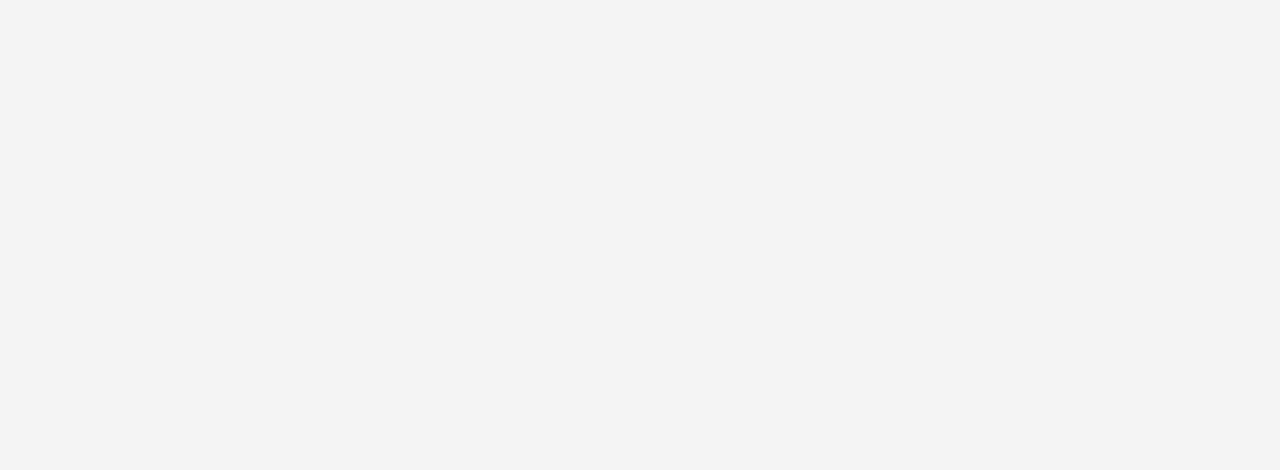
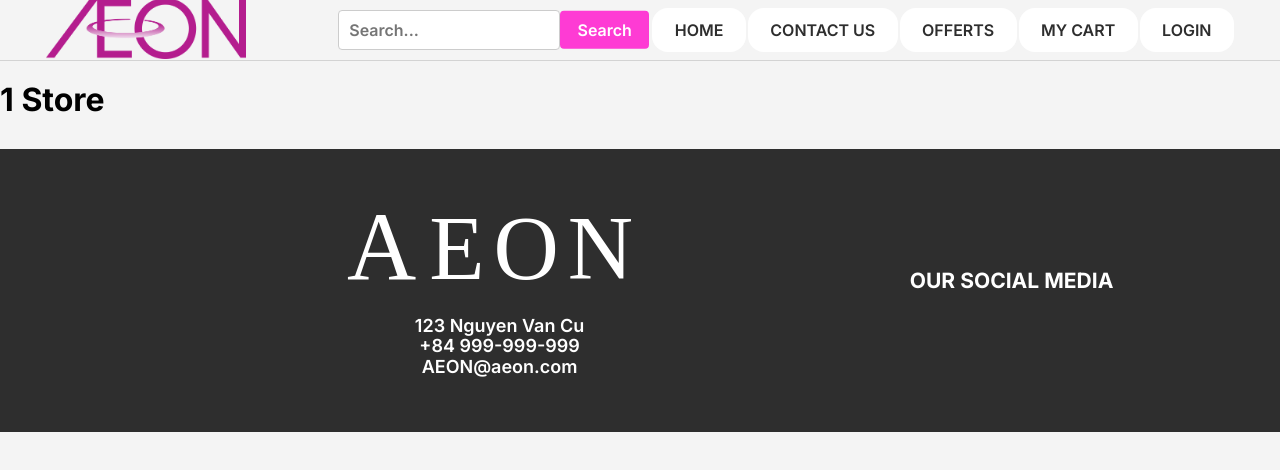
Before and after one commit to Phuc000/DB_Assignment, a React (Vite) app: page /store/1 in a window 1280 px wide. Before the commit this address had no page. Shown: the top 470 px of the page. Built offline with nearby package versions, Linux system fonts and the light colour scheme.

Commit message:
test connect

```diff
--- a/package.json
+++ b/package.json
@@ -3,6 +3,7 @@
   "private": true,
   "version": "0.0.0",
   "type": "module",
+  "proxy": "http://localhost:8080",
   "scripts": {
     "dev": "vite",
     "build": "vite build",
--- a/src/App.jsx
+++ b/src/App.jsx
@@ -1,6 +1,6 @@
 import React, { useState } from "react";
 import { BrowserRouter as Router, Route, Routes } from "react-router-dom";
-import { Home, Login, Cart, Category, BuyProduct } from "./Pages";
+import { Home, Login, Cart, Category, BuyProduct, Store } from "./Pages";
 import "./App.css";
 
 function App() {
@@ -16,6 +16,7 @@ function App() {
             <Route path="/Category/:categoryName" element={<Category />} />
             <Route path="/Cart" element={<Cart />} />
             <Route path="/buy-product/:productId" element={<BuyProduct />} />
+            <Route path="/store/:storeId" element={<Store />} />
           </Routes>
         </div>
       </div>
--- a/src/Components/Header/Header.jsx
+++ b/src/Components/Header/Header.jsx
@@ -21,7 +21,7 @@ const Header = () => {
                 <div class="search_body">
                     <div class="search-container">
                       <input type="text" class="search-input" id="searchInput" placeholder="Search..."/>
-                      <button class="search-button" onclick={search}>Search</button>
+                      <button class="search-button">Search</button>
                     </div>
                   </div>
               </div>
--- a/src/Pages/BuyProduct/BuyProduct.css
+++ b/src/Pages/BuyProduct/BuyProduct.css
@@ -34,10 +34,12 @@
     margin-left: 10vw;
     margin-bottom: 20px;
     border: 1px solid red;
+    text-decoration: none;
   }
 
   .provider p {
     margin-bottom: 10px;
+    color: black;
   }
 
   .quantity-input {
--- a/src/Pages/BuyProduct/BuyProduct.jsx
+++ b/src/Pages/BuyProduct/BuyProduct.jsx
@@ -1,5 +1,5 @@
 import React, { useEffect, useState } from 'react';
-import { useParams } from 'react-router-dom';
+import { useParams, Link } from 'react-router-dom';
 import { Header, Footer } from "../../Components";
 import "./BuyProduct.css";
 
@@ -61,7 +61,10 @@ const BuyProduct = () => {
               {/* Add more details as needed */}
               {/* Additional Information */}
               <div className="provider">
-                <p>Provider ID: {productAtStore.providerId}</p>
+                {/* Use Link to navigate to the Store page with productId */}
+                <Link to={`/Store/${productAtStore.providerId}`}>
+                  <p>Provider ID: {productAtStore.providerId}</p>
+                </Link>
                 <p>Stock: {productAtStore.stock}</p>
               {/* Add more details as needed */}
               </div>
--- a/src/Pages/Category/Category.jsx
+++ b/src/Pages/Category/Category.jsx
@@ -9,9 +9,19 @@ const Category = () => {
 
   useEffect(() => {
     // Fetch category-specific data from JSON file based on categoryName
-    fetch(`/assets/${categoryName.toLowerCase()}.json`)
-      .then((response) => response.json())
-      .then((data) => setProducts(data))
+    fetch(`http://localhost:8080/products/category/${categoryName}`, {
+      method: 'GET',
+      headers: { 'Content-Type': 'application/json' },
+      mode: "cors", // no-cors, *cors, same-origin
+    })
+      .then((response) => {
+        console.log('Fetched Data:', response.json());
+        return response
+      })
+      .then((data) => {
+        console.log('Fetched Data:', data.json());
+        return setProducts(data);
+      })
       .catch((error) => console.error(`Error fetching ${categoryName} data:`, error));
   }, [categoryName]);
 
@@ -25,19 +35,19 @@ const Category = () => {
         <div className="products__container container">
           {products.map((product) => (
             <Link
-            to={`/buy-product/${product.id}`}
-            key={product.id}
+            to={`/buy-product/${product.ProductID}`}
+            key={product.ProductID}
             className="product-link"
           >
-            <article className="product-card" key={product.name}>
+            <article className="product-card" key={product.PName}>
               <div className="product-card__image-container">
-                <img src={product.image} alt={product.name} />
-                {product.discount && <p className="product__disscount">{product.discount}% off</p>}
+                {/* <img src={product.image} alt={product.name} /> */}
+                {/* {product.discount && <p className="product__disscount">{product.discount}% off</p>} */}
               </div>
 
               <div className="product-card__body">
-                <p className="product-card__name">{product.name}</p>
-                <p className="product-card__price">Price: {product.price.toFixed(2)} <span>usd</span></p>
+                <p className="product-card__name">{product.PName}</p>
+                <p className="product-card__price">Price: {product.Price.toFixed(2)} <span>usd</span></p>
 
                 <div className="product-card__buttons">
                   <button className="btn btn--secondary">Buy</button>
--- /dev/null
+++ b/src/Pages/Store/Store.css
@@ -0,0 +1,11 @@
+.store {
+    margin: 0;
+    padding: 0;
+  }
+
+  .store-content {
+    width: 100vw;
+    height: 100%;
+    align-items: center;
+    margin-bottom: 30px;
+  }
--- /dev/null
+++ b/src/Pages/Store/Store.jsx
@@ -0,0 +1,18 @@
+import { useParams, Link } from 'react-router-dom';
+import {Header, Footer} from "../../Components";
+import "./Store.css";
+
+const Store = () => {
+    const { storeId } = useParams();
+  return (
+    <div className="store">
+      <Header/>
+      <div className="store-content">
+      <h1>{storeId} Store</h1>
+    </div>
+    <Footer/>
+    </div>
+  );
+};
+
+export default Store;
--- a/src/Pages/index.jsx
+++ b/src/Pages/index.jsx
@@ -5,3 +5,4 @@ export { default as Login } from "./Login/Login";
 export { default as Cart } from "./Cart/Cart";
 export { default as Category } from "./Category/Category";
 export { default as BuyProduct } from "./BuyProduct/BuyProduct";
+export { default as Store } from "./Store/Store";
```
Also changed, not shown: public/assets/categories.json (+5 -10 lines).
